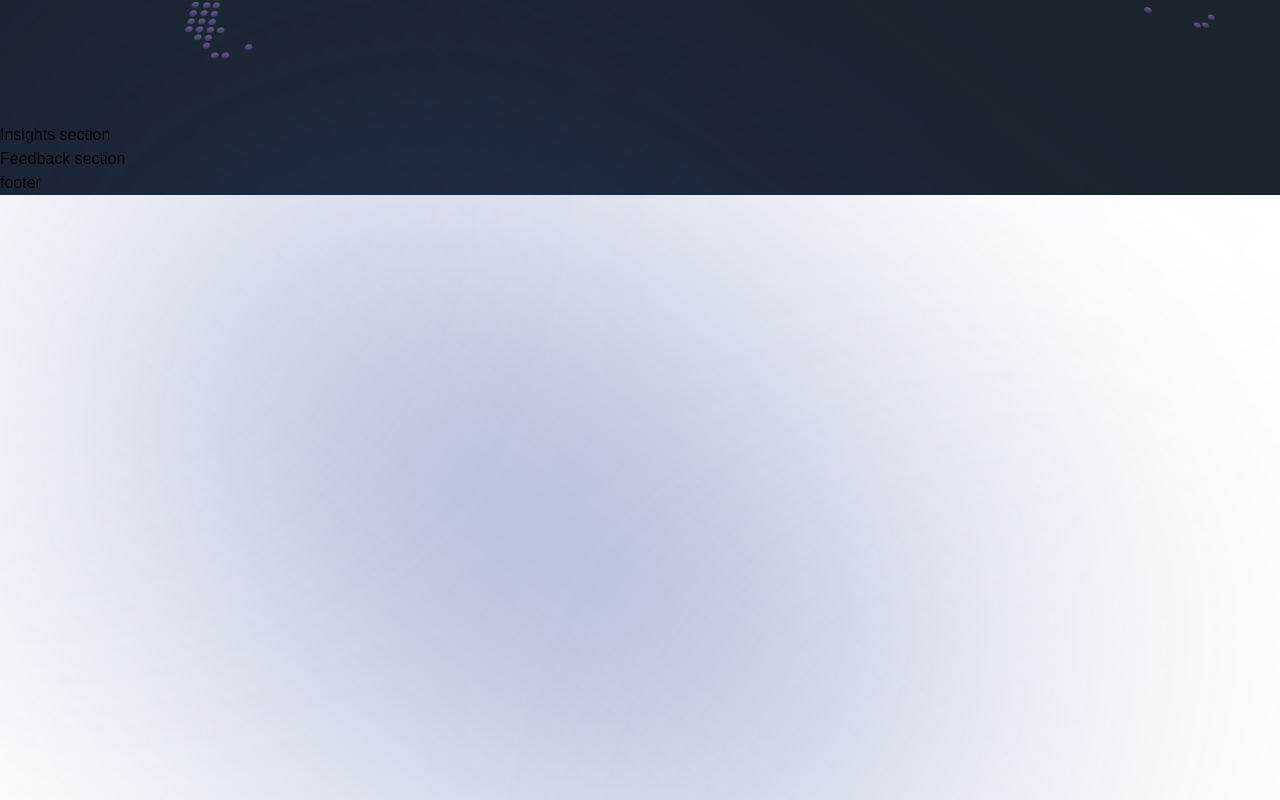
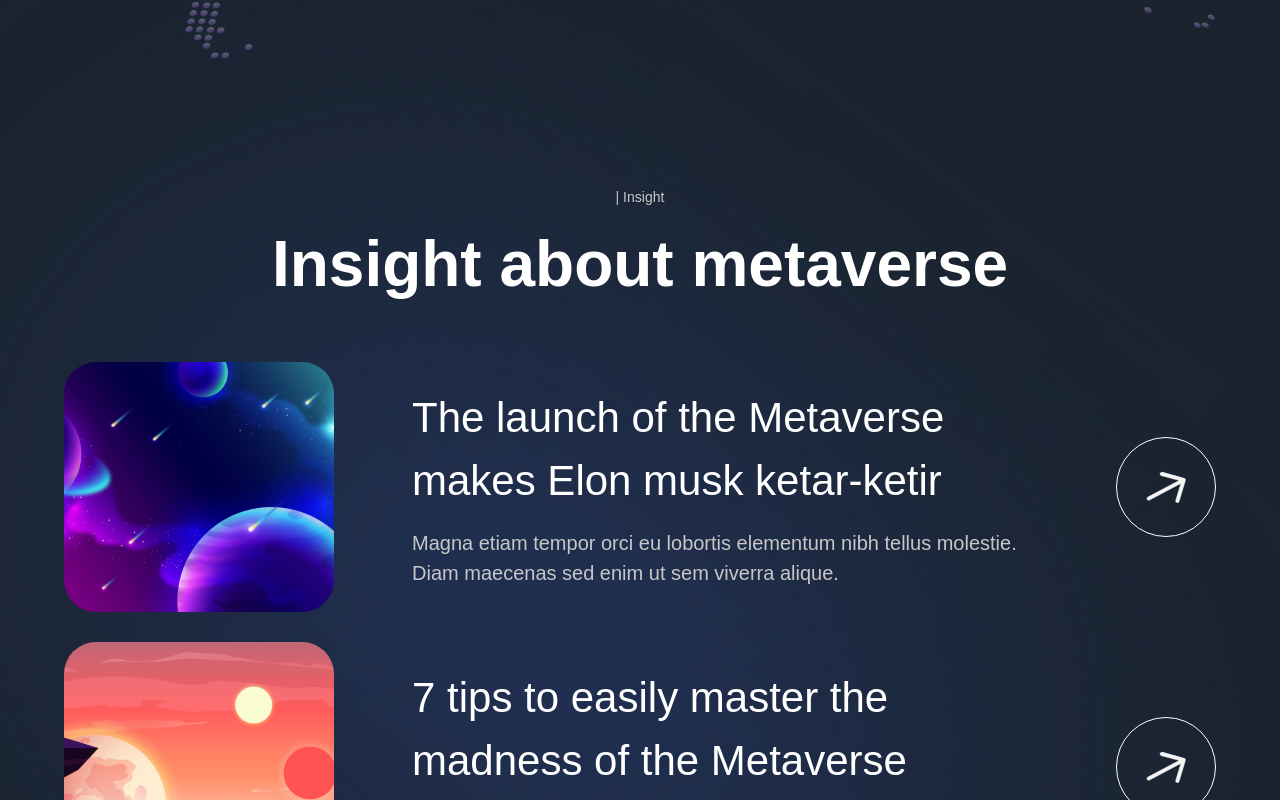
Before and after one commit to Venom2120/Metaversus, a Next.js app: page / in a window 1280 px wide. Shown: the part 5100-5900 px from the top of the page. Built offline with nearby package versions, Linux system fonts and the light colour scheme; a web font is replaced by a local one.

Commit message:
completed insight

```diff
--- a/components/InsightCard.jsx
+++ b/components/InsightCard.jsx
@@ -1,9 +1,25 @@
 'use client';
 
-const InsightCard = () => (
-  <div>
-    Insight Card
-  </div>
+import { motion } from "framer-motion";
+import { fadeIn } from "../utils/motion";
+
+const InsightCard = ({imgUrl, title, subtitle, index}) => (
+  <motion.div
+    variants={fadeIn('up', 'spring', index*0.5, 1)}
+    className=" flex md:flex-row flex-col gap-4 "
+  >
+    <img src={imgUrl} alt="planet-01" className=" md:w-[270px] w-full h-[250px] rounded-[2rem] object-cover " />
+    <div className=" w-full flex justify-between items-center ">
+      <div className=" flex-1 md:ml-[62px] flex flex-col max-w-[650px] ">
+        <h4 className=" text-white font-normal lg:text-[42px] text-[26px]  ">{title}</h4>
+        <p className=" mt-[16px] text-secondary-white  font-normal lg:text-[20px] text-[14px]  ">{subtitle}</p>
+      </div>
+
+      <div className=" lg:flex hidden items-center justify-center w-[100px] h-[100px] rounded-full bg-transparent border-[1px] border-white cursor-pointer   ">
+        <img src="arrow.svg" alt="arrow" className=" w-[40%] h-[40%] object-contain  " />
+      </div>
+    </div>
+  </motion.div>
 );
 
 export default InsightCard;
--- a/sections/Insights.jsx
+++ b/sections/Insights.jsx
@@ -1,8 +1,32 @@
 'use client';
 
+import { motion } from "framer-motion";
+import styles from "../styles";
+
+import { InsightCard, TypingText, TitleText } from "../components";
+import { staggerContainer } from "../utils/motion";
+import { insights } from "../constants";
+
 const Insights = () => (
-  <section>
-    Insights section
+  <section className={`${styles.paddings} relative z-10`}>
+    <motion.div
+      variants={staggerContainer}
+      initial="hidden"
+      whileInView="show"
+      viewport={{ once: "false", amount: 0.25 }}
+      className={`${styles.innerWidth} mx-auto flex flex-col`}
+    >
+      <TypingText title="| Insight" textStyles="text-center"/>
+      <TitleText title="Insight about metaverse" textStyles="text-center"/>
+
+      <div className=" mt-[50px] flex flex-col gap-[30px] ">
+      {insights.map((insight, index) => (
+        <InsightCard key={`insight-${index}`} {...insight} index={index + 1} />
+      ))}
+
+      </div>
+
+    </motion.div>
   </section>
 );
 
```
